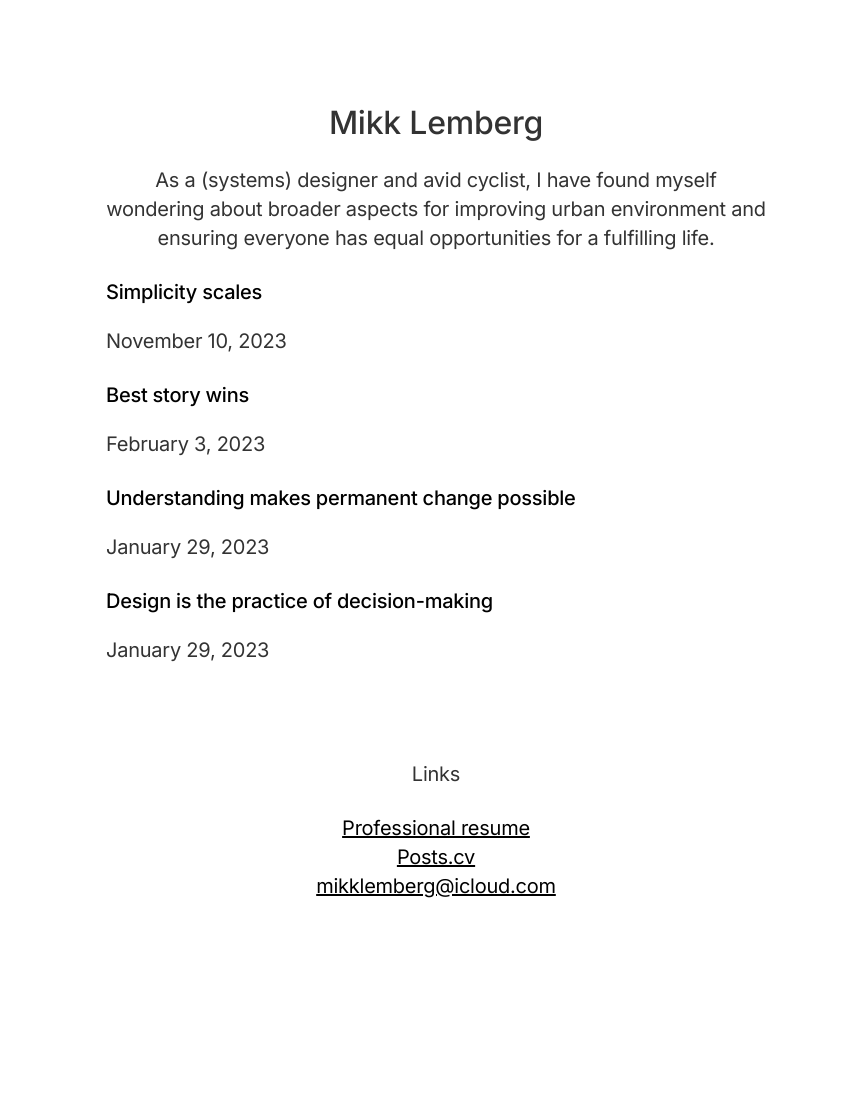
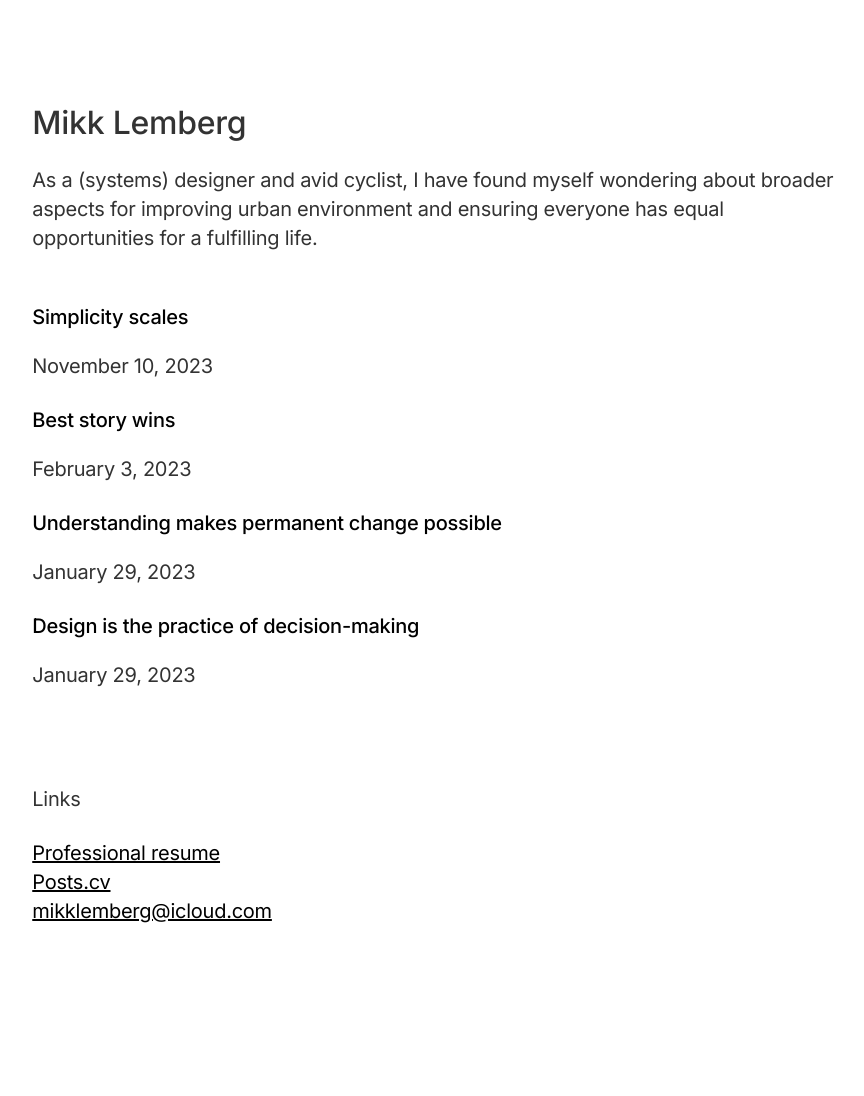
Before and after one commit to mikklemberg/My-personal-notes, a Jekyll site: the page built from README.md, in a window 1280 px wide. Shown: the whole page, without its empty margins (204-1068 px from the left). Built offline with Jekyll 4.4.1, drawn with Linux system fonts in a browser that asks for light colours; our own code applies the rules of GitHub Pages for plain Markdown files; before the commit the page ends 1046 px from its top, so only the background shows below that.

Commit message:
Update style.css

```diff
--- a/assets/css/style.css
+++ b/assets/css/style.css
@@ -45,14 +45,14 @@ a:hover {
 
 .container {
     width: 100%;
-    max-width: 66rem;
+    max-width: 64ch;
     margin: 0 auto;
     padding: 10rem 1rem;
 }
 
 .header, .footer {
-    text-align: center;
-    margin-bottom: 2.5rem;
+    text-align: left;
+    margin-bottom: 5rem;
 }
 
 .posts .post + .post {
@@ -75,6 +75,6 @@ a:hover {
     }
 
     .container {
-        padding: 5rem 2rem;
+        padding: 5rem 95%;
     }
 }
```
